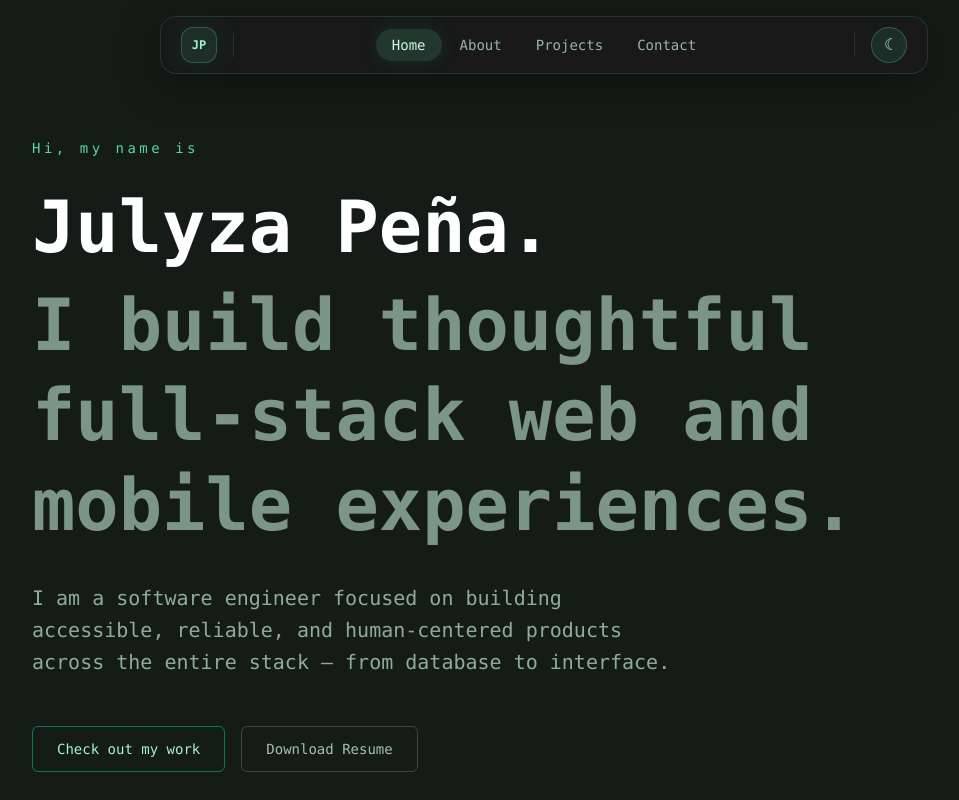
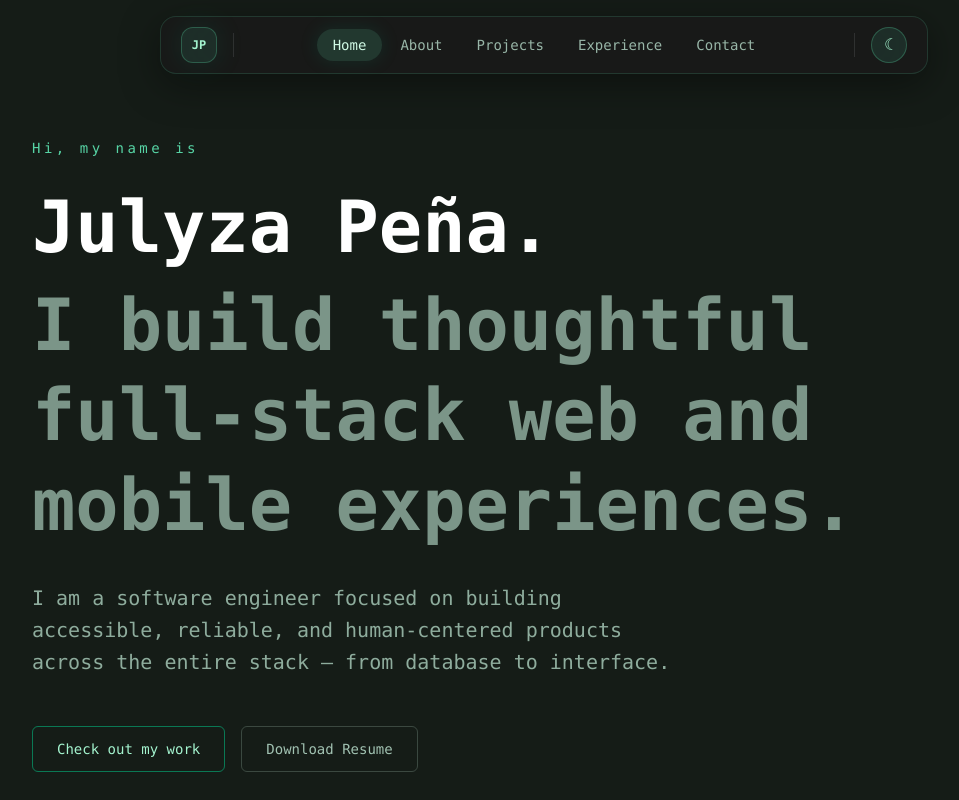
Before and after one commit to aizypena/2026-portfolio, a Next.js app: page / in a window 1280 px wide. Shown: the top 800 px of the page, without its empty margins (96-1055 px from the left). Built offline with nearby package versions, Linux system fonts and the light colour scheme.

Commit message:
added experience in navbar

```diff
--- a/src/components/Navbar.tsx
+++ b/src/components/Navbar.tsx
@@ -8,6 +8,7 @@ const navLinks = [
   { href: '/', label: 'Home', id: 'home' },
   { href: '/#about', label: 'About', id: 'about' },
   { href: '/#projects', label: 'Projects', id: 'projects' },
+  { href: '/#experience', label: 'Experience', id: 'experience' },
   { href: '/#contact', label: 'Contact', id: 'contact' },
 ];
 
@@ -69,7 +70,7 @@ export default function Navbar() {
         });
       },
       {
-        rootMargin: '-20% 0px -20% 0px', // triggers when section is in the middle of viewport
+        rootMargin: '-20% 0px -20% 0px',
         threshold: 0,
       }
     );
```
